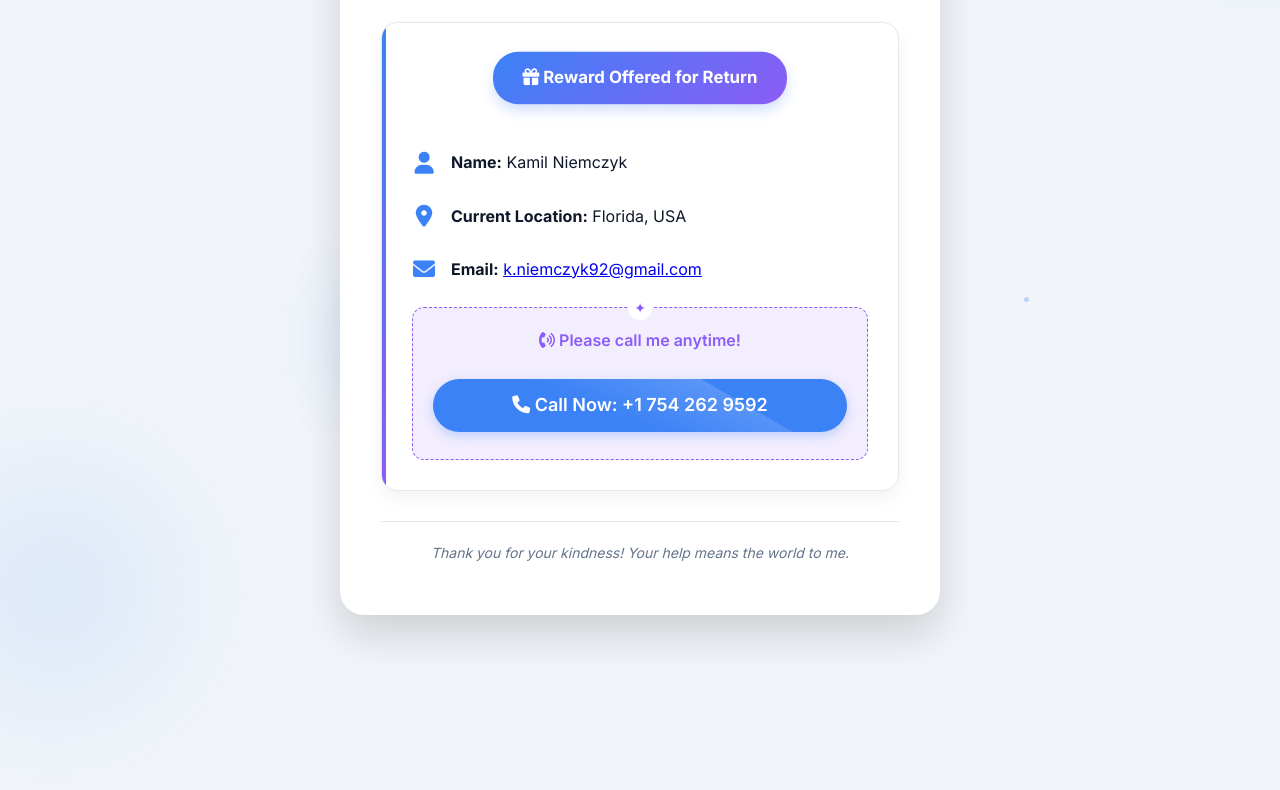
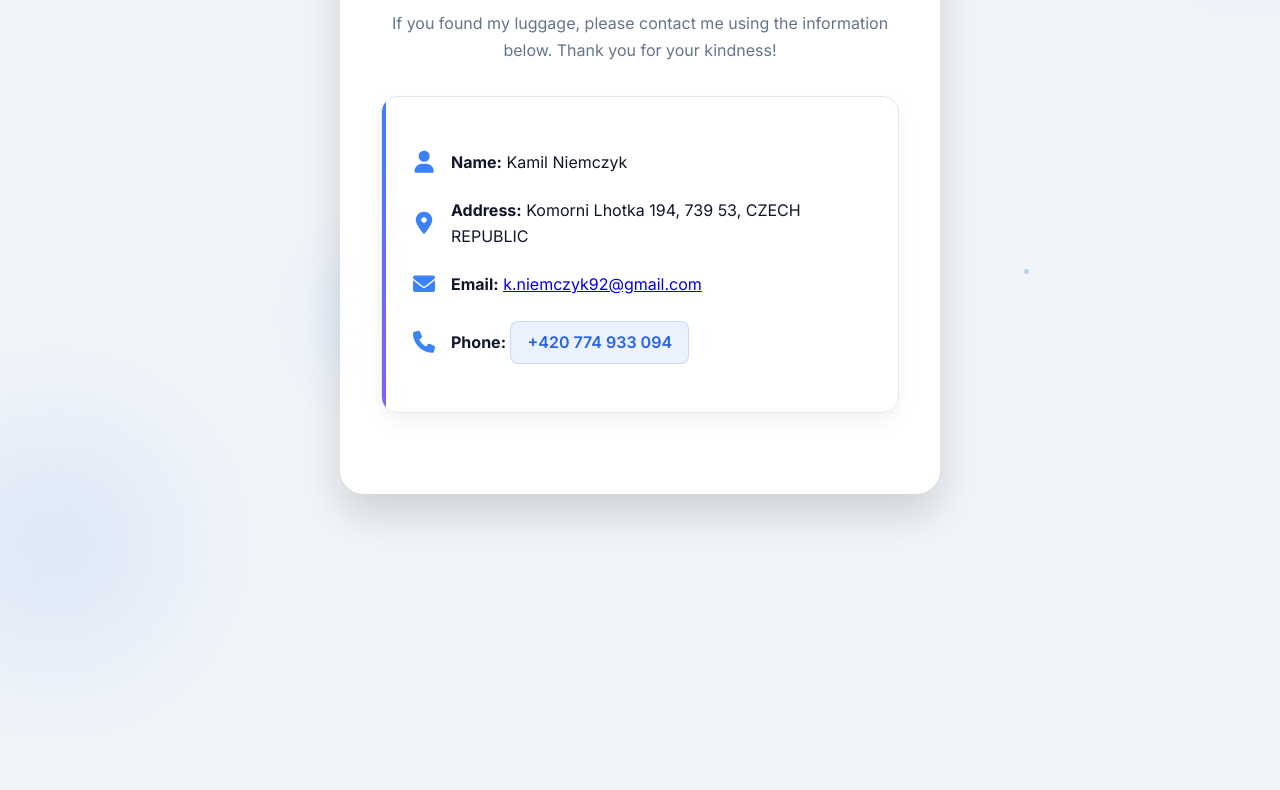
Before and after one commit to Niemczyk92/TagMeOne, a plain HTML site: page index.html in a window 1280 px wide. Shown: the part 211-1001 px from the top of the page. After the commit the page ends 954 px from the top, so only its background shows below. Drawn offline with Linux system fonts and the light colour scheme.

Commit message:
Update index.html

```diff
--- a/index.html
+++ b/index.html
@@ -8,12 +8,10 @@
         :root {
             --primary: #3b82f6;
             --primary-dark: #2563eb;
-            --primary-light: #93c5fd;
             --secondary: #8b5cf6;
             --light: #f8fafc;
             --dark: #0f172a;
             --success: #10b981;
-            --warning: #f59e0b;
             --gradient: linear-gradient(135deg, var(--primary) 0%, var(--secondary) 100%);
             --glow: radial-gradient(circle, rgba(59, 130, 246, 0.15) 0%, rgba(59, 130, 246, 0) 70%);
         }
@@ -105,12 +103,12 @@
             perspective: 1000px;
         }
 
-        .reward-badge {
+        .date-badge {
             background: var(--gradient);
             color: white;
-            padding: 12px 24px;
+            padding: 8px 16px;
             border-radius: 24px;
-            font-size: 16px;
+            font-size: 14px;
             font-weight: 700;
             display: inline-block;
             margin-bottom: 25px;
@@ -119,14 +117,7 @@
             left: 50%;
             transform: translateX(-50%);
             text-align: center;
-            min-width: 280px;
-            animation: pulse 2s infinite;
-        }
-
-        @keyframes pulse {
-            0% { transform: translateX(-50%) scale(1); }
-            50% { transform: translateX(-50%) scale(1.05); }
-            100% { transform: translateX(-50%) scale(1); }
+            min-width: 220px;
         }
 
         .contact-info {
@@ -188,48 +179,21 @@
 
         /* Phone button styling */
         .phone-link {
-            color: white;
+            color: var(--primary-dark);
             text-decoration: none;
             font-weight: 600;
-            padding: 12px 24px;
-            border-radius: 50px;
+            padding: 8px 16px;
+            border-radius: 8px;
             transition: all 0.3s ease;
             display: inline-block;
-            background: var(--primary);
-            border: none;
-            box-shadow: 0 4px 12px rgba(59, 130, 246, 0.3);
-            margin-top: 15px;
-            width: 100%;
-            text-align: center;
-            font-size: 18px;
-            position: relative;
-            overflow: hidden;
+            background: rgba(59, 130, 246, 0.1);
+            border: 1px solid rgba(59, 130, 246, 0.2);
         }
 
         .phone-link:hover {
-            background: var(--primary-dark);
+            background: rgba(59, 130, 246, 0.2);
             transform: translateY(-2px);
-            box-shadow: 0 6px 16px rgba(37, 99, 235, 0.4);
-        }
-
-        .phone-link::after {
-            content: '';
-            position: absolute;
-            top: -50%;
-            left: -50%;
-            width: 200%;
-            height: 200%;
-            background: linear-gradient(
-                to bottom right,
-                rgba(255, 255, 255, 0.3) 0%,
-                rgba(255, 255, 255, 0) 60%
-            );
-            transform: rotate(30deg);
-            transition: all 0.3s;
-        }
-
-        .phone-link:hover::after {
-            left: 100%;
+            box-shadow: 0 4px 8px rgba(37, 99, 235, 0.1);
         }
 
         /* Glow effects */
@@ -299,15 +263,10 @@
                 padding: 25px 20px;
             }
 
-            .reward-badge {
-                font-size: 14px;
-                min-width: 240px;
-                padding: 10px 16px;
-            }
-
-            .phone-link {
-                padding: 10px 20px;
-                font-size: 16px;
+            .date-badge {
+                font-size: 13px;
+                min-width: 200px;
+                padding: 6px 12px;
             }
         }
 
@@ -376,51 +335,13 @@
             }
         }
 
-        /* Reward section */
-        .reward-section {
-            background: rgba(139, 92, 246, 0.1);
-            border-radius: 12px;
-            padding: 20px;
-            margin-top: 20px;
-            text-align: center;
-            border: 1px dashed var(--secondary);
-            position: relative;
-        }
-
-        .reward-section::before {
-            content: '✦';
-            position: absolute;
-            top: -12px;
-            left: 50%;
-            transform: translateX(-50%);
-            background: white;
-            width: 24px;
-            height: 24px;
-            line-height: 24px;
-            border-radius: 50%;
-            color: var(--secondary);
-            font-size: 14px;
-        }
-
-        .reward-text {
-            color: var(--secondary);
-            font-weight: 600;
-            margin-bottom: 10px;
-        }
-
-        /* Emergency ribbon */
-        .emergency-ribbon {
-            position: absolute;
-            top: 20px;
-            right: -40px;
-            background: var(--warning);
-            color: white;
-            padding: 8px 40px;
-            transform: rotate(45deg);
-            font-weight: 700;
-            font-size: 12px;
-            box-shadow: 0 2px 8px rgba(245, 158, 11, 0.4);
-            z-index: 4;
+        @keyframes pulse {
+            0%, 100% {
+                transform: scale(1);
+            }
+            50% {
+                transform: scale(1.1);
+            }
         }
     </style>
     <link rel="stylesheet" href="https://cdnjs.cloudflare.com/ajax/libs/font-awesome/6.0.0-beta3/css/all.min.css">
@@ -441,103 +362,85 @@
         <i class="fas fa-suitcase-rolling"></i>
     </div>
 
-    <div class="emergency-ribbon">LOST BAGGAGE</div>
-
     <div class="card">
-        <h1>Help! My Luggage is Lost</h1>
-        <p class="intro-text">If you found my suitcase, please contact me immediately. I'll be extremely grateful for your help!</p>
+        <h1>Lost Baggage Contact</h1>
+        <p class="intro-text">If you found my luggage, please contact me using the information below. Thank you for your kindness!</p>
 
         <div class="contact-container">
             <div id="currentContact" class="contact-info active-contact">
-                <div class="reward-badge">
-                    <i class="fas fa-gift"></i> Reward Offered for Return
-                </div>
+                <!-- Content will be dynamically inserted here -->
+            </div>
+        </div>
+    </div>
 
+    <script>
+        // Contact information data
+        const contacts = {
+            before: {
+                dateText: "Valid until July 28, 2025",
+                name: "Kamil Niemczyk",
+                address: "Komorni Lhotka 194, 739 53, CZECH REPUBLIC",
+                email: "k.niemczyk92@gmail.com",
+                phone: "+420 774 933 094",
+                phoneLink: "+420774933094"
+            },
+            after: {
+                dateText: "Valid from July 28, 2025",
+                name: "Kamil Niemczyk",
+                address: "807 Belmont Pl, 33436, Florida, USA",
+                email: "k.niemczyk92@gmail.com",
+                phone: "+1 754 262 9592",
+                phoneLink: "+17542629592"
+            }
+        };
+
+        // Function to update contact display
+        function updateContactDisplay() {
+            const currentDate = new Date();
+            const switchDate = new Date('2025-07-28');
+            const contactContainer = document.getElementById('currentContact');
+
+            const contactData = currentDate >= switchDate ? contacts.after : contacts.before;
+
+            contactContainer.innerHTML = `
                 <div class="contact-item">
                     <div class="icon"><i class="fas fa-user"></i></div>
-                    <div class="contact-text"><strong>Name:</strong> Kamil Niemczyk</div>
+                    <div class="contact-text"><strong>Name:</strong> ${contactData.name}</div>
                 </div>
                 <div class="contact-item">
                     <div class="icon"><i class="fas fa-map-marker-alt"></i></div>
-                    <div class="contact-text"><strong>Current Location:</strong> Florida, USA</div>
+                    <div class="contact-text"><strong>Address:</strong> ${contactData.address}</div>
                 </div>
                 <div class="contact-item">
                     <div class="icon"><i class="fas fa-envelope"></i></div>
-                    <div class="contact-text"><strong>Email:</strong> <a href="mailto:k.niemczyk92@gmail.com">k.niemczyk92@gmail.com</a></div>
+                    <div class="contact-text"><strong>Email:</strong> <a href="mailto:${contactData.email}">${contactData.email}</a></div>
                 </div>
+                <div class="contact-item">
+                    <div class="icon"><i class="fas fa-phone"></i></div>
+                    <div class="contact-text"><strong>Phone:</strong> <a href="tel:${contactData.phoneLink}" class="phone-link">${contactData.phone}</a></div>
+                </div>
+            `;
 
-                <div class="reward-section">
-                    <div class="reward-text">
-                        <i class="fas fa-phone-volume"></i> Please call me anytime!
-                    </div>
-                    <a href="tel:+17542629592" class="phone-link">
-                        <i class="fas fa-phone"></i> Call Now: +1 754 262 9592
-                    </a>
-                </div>
-            </div>
-        </div>
+            // Add animation class
+            contactContainer.classList.remove('active-contact');
+            void contactContainer.offsetWidth; // Trigger reflow
+            contactContainer.classList.add('active-contact');
+        }
 
-        <p class="note">Thank you for your kindness! Your help means the world to me.</p>
-    </div>
+        // Initialize
+        updateContactDisplay();
 
-    <script>
-        // Add animation to contact items
-        document.querySelectorAll('.contact-item').forEach((item, index) => {
-            item.style.animationDelay = `${index * 0.1}s`;
-        });
+        // Update every minute in case page stays open
+        setInterval(updateContactDisplay, 60000);
 
-        // Make phone link more prominent
-        const phoneLink = document.querySelector('.phone-link');
-        phoneLink.addEventListener('mouseover', () => {
-            phoneLink.innerHTML = `<i class="fas fa-phone"></i> Click to Call: +1 754 262 9592`;
-        });
-
-        phoneLink.addEventListener('mouseout', () => {
-            phoneLink.innerHTML = `<i class="fas fa-phone"></i> Call Now: +1 754 262 9592`;
-        });
-
-        // Add confetti effect when phone number is clicked
-        phoneLink.addEventListener('click', function(e) {
-            e.preventDefault();
-            const phoneNumber = this.getAttribute('href').replace('tel:', '');
-            if (confirm(`Thank you for helping! Do you want to call ${phoneNumber}?`)) {
-                // Create a simple confetti effect
-                for (let i = 0; i < 30; i++) {
-                    const confetti = document.createElement('div');
-                    confetti.className = 'particle';
-                    confetti.style.width = `${Math.random() * 8 + 4}px`;
-                    confetti.style.height = confetti.style.width;
-                    confetti.style.backgroundColor = ['#3b82f6', '#8b5cf6', '#10b981', '#f59e0b'][Math.floor(Math.random() * 4)];
-                    confetti.style.left = `${Math.random() * 100}%`;
-                    confetti.style.top = `${Math.random() * 100}%`;
-                    confetti.style.position = 'fixed';
-                    confetti.style.zIndex = '9999';
-                    confetti.style.animation = `fall ${Math.random() * 3 + 2}s linear forwards`;
-
-                    document.body.appendChild(confetti);
-
-                    // Remove confetti after animation
-                    setTimeout(() => {
-                        confetti.remove();
-                    }, 3000);
+        // Add click-to-call functionality
+        document.addEventListener('click', function(e) {
+            if (e.target.classList.contains('phone-link')) {
+                e.preventDefault();
+                const phoneNumber = e.target.getAttribute('href').replace('tel:', '');
+                if (confirm(`Do you want to call ${phoneNumber}?`)) {
+                    window.location.href = `tel:${phoneNumber}`;
                 }
-
-                // Add falling animation
-                const style = document.createElement('style');
-                style.innerHTML = `
-                    @keyframes fall {
-                        to {
-                            transform: translateY(100vh) rotate(360deg);
-                            opacity: 0;
-                        }
-                    }
-                `;
-                document.head.appendChild(style);
-
-                // Actually make the call after a slight delay
-                setTimeout(() => {
-                    window.location.href = `tel:${phoneNumber}`;
-                }, 1000);
             }
         });
     </script>
```
